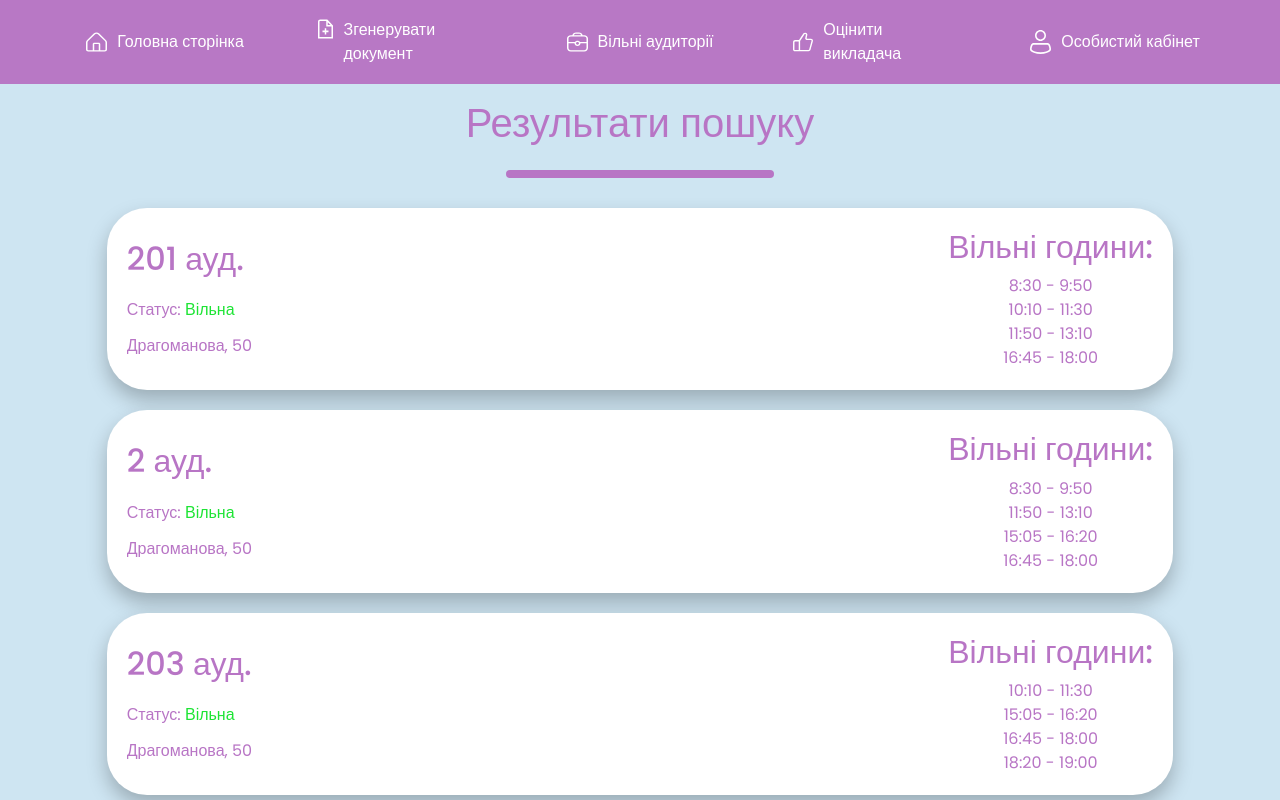
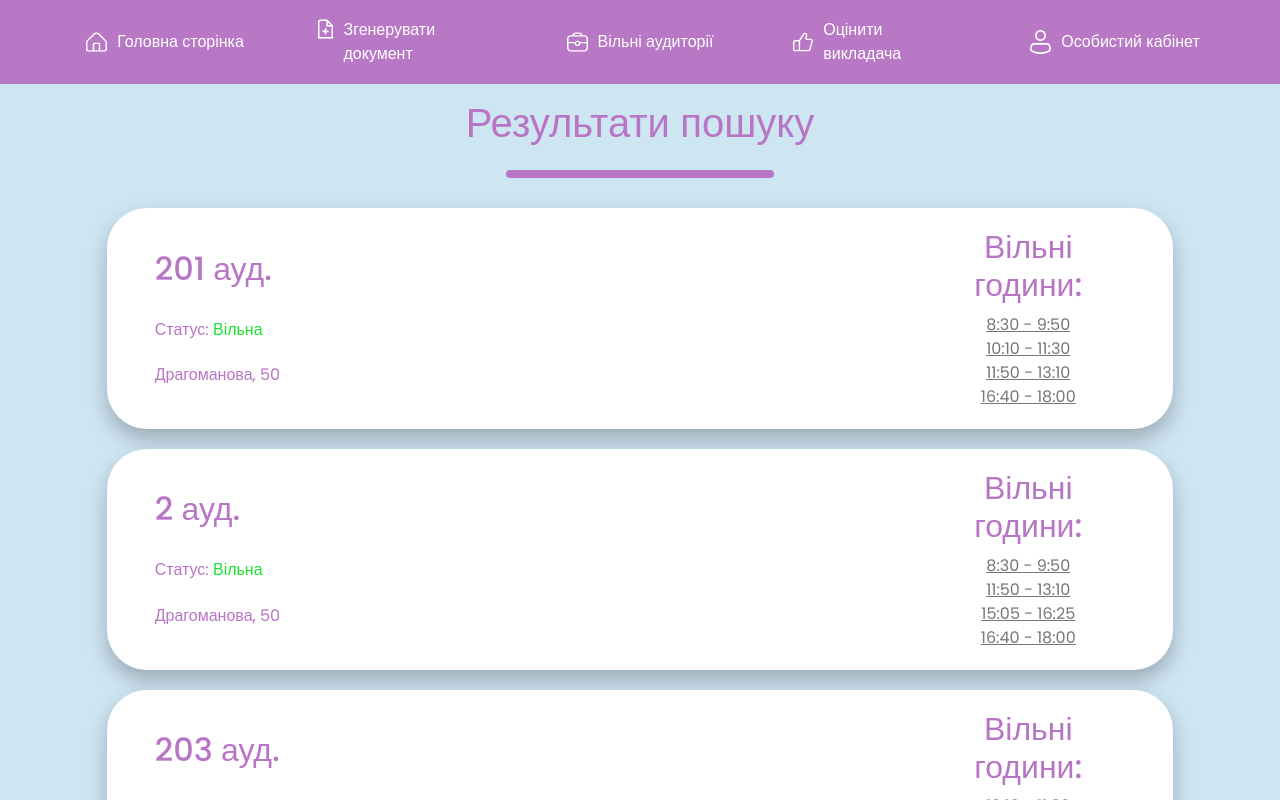
Before and after one commit to MergoCode/front-garage, a React (Vite) app in the folder frontend/: page /search in a window 1280 px wide. Both pictures are taken after a click on the button "Пошук". Shown: the top 800 px of the page. Built offline with nearby package versions, Linux system fonts and the light colour scheme.

Commit message:
add modal to search results

```diff
--- a/frontend/src/components/AuditorySearchCard.tsx
+++ b/frontend/src/components/AuditorySearchCard.tsx
@@ -1,6 +1,6 @@
-import React from "react";
-import useSearch from "../hooks/useSearch";
+import React, { useState } from "react";
 import "../css/SearchResults.sass";
+
 type Props = {
   name: string;
   time: string[];
@@ -12,10 +12,9 @@ const pairToTime = [
   "10:10 - 11:30",
   "11:50 - 13:10",
   "13:30 - 14:50",
-  "15:05 - 16:20",
-  "16:45 - 18:00",
-  "18:20 - 19:00",
-  "19:20 - 20:00",
+  "15:05 - 16:25",
+  "16:40 - 18:00",
+  "18:10 - 19:30",
 ];
 
 const getTime = (pair: string) => {
@@ -41,8 +40,45 @@ const isNowInGivenPairs = (pairs: string[]): boolean => {
 const AuditorySearchCard: React.FC<Props> = ({ name, time, campus }) => {
   const pairs = time.map((el) => getTime(el));
   const isTaken = isNowInGivenPairs(pairs);
+
+  // State for modal
+  const [showModal, setShowModal] = useState(false);
+  const [selectedAuditory, setSelectedAuditory] = useState<{
+    number: string;
+    freeTime: string;
+  } | null>(null);
+  const [bookedBy, setBookedBy] = useState("");
+  const [nameInput, setNameInput] = useState("");
+
+  // Handle time slot click to open modal
+  const handleTimeClick = (timeSlot: string) => {
+    setSelectedAuditory({
+      number: name,
+      freeTime: timeSlot,
+    });
+    setShowModal(true);
+  };
+
+  // Handle modal submit
+  const handleModalSubmit = () => {
+    if (bookedBy && nameInput && selectedAuditory) {
+      console.log({
+        auditory: selectedAuditory.number,
+        time: selectedAuditory.freeTime,
+        bookedBy,
+        name: nameInput,
+      });
+      // Add your booking logic here (e.g., API call)
+      setShowModal(false);
+      setBookedBy("");
+      setNameInput("");
+      setSelectedAuditory(null);
+    }
+  };
+
   return (
-    <div className="col-10 search-card">
+    <>
+      <div className="col-10 search-card px-5">
         <div className="search-card-left">
           <h2 className="search-card__title">{name}</h2>
           <span className="search-card__status">
@@ -54,14 +90,78 @@ const AuditorySearchCard: React.FC<Props> = ({ name, time, campus }) => {
             )}
           </span>
           <span className="search-card__campus">
-        {campus == "Drago" ? "Драгоманова, 50" : "Тарнавського, 107"}
+            {campus === "Drago" ? "Драгоманова, 50" : "Тарнавського, 107"}
           </span>
         </div>
         <div className="search-card-right">
           <h2 className="search-card__title">Вільні години:</h2>
-      <div className="free-hours">{pairs.map((el) => (<span>{el}</span>))}</div>
+          <div className="free-hours">
+            {pairs.map((el, index) => (
+              <span key={index}>
+                <a
+                  href="#"
+                  onClick={(e) => {
+                    e.preventDefault();
+                    handleTimeClick(el);
+                  }}
+                  style={{ color: "#777", textDecoration: "underline", cursor: "pointer" }}
+                >
+                  {el}
+                </a>
+              </span>
+            ))}
           </div>
         </div>
+      </div>
+
+      {showModal && selectedAuditory && (
+        <div className="modal-overlay">
+          <div className="modal">
+            <h4>Бронювання аудиторії {selectedAuditory.number}</h4>
+            <p>
+              Обраний час: <strong>{selectedAuditory.freeTime}</strong>
+            </p>
+            <label>
+              Хто бронює:
+              <select
+                value={bookedBy}
+                onChange={(e) => setBookedBy(e.target.value)}
+              >
+                <option value="">-- Оберіть --</option>
+                <option value="Викладач">Викладач</option>
+                <option value="Студрада">Студрада (івент)</option>
+              </select>
+            </label>
+            <label>
+              Ім'я:
+              <input
+                type="text"
+                value={nameInput}
+                onChange={(e) => setNameInput(e.target.value)}
+              />
+            </label>
+            <div className="modal-actions">
+              <button
+                onClick={handleModalSubmit}
+                disabled={!bookedBy || !nameInput}
+              >
+                Підтвердити
+              </button>
+              <button
+                onClick={() => {
+                  setShowModal(false);
+                  setBookedBy("");
+                  setNameInput("");
+                  setSelectedAuditory(null);
+                }}
+              >
+                Скасувати
+              </button>
+            </div>
+          </div>
+        </div>
+      )}
+    </>
   );
 };
 
--- a/frontend/src/css/SearchPage.sass
+++ b/frontend/src/css/SearchPage.sass
@@ -37,6 +37,7 @@
         align-items: start
         .input-container
             width: 50%
+            position: relative
             .search-page__input
                 border: solid 1px
                 border-radius: 50px
@@ -48,8 +49,8 @@
 
             .search-page__button
                 position: absolute
-                right: 26%
-                top: 65.5%
+                right: 1%
+                top: 50%
                 transform: translateY(-50%)
                 background-color: #b878c5
                 color: white
```
Lines whose indentation alone changed are shown as unchanged.
